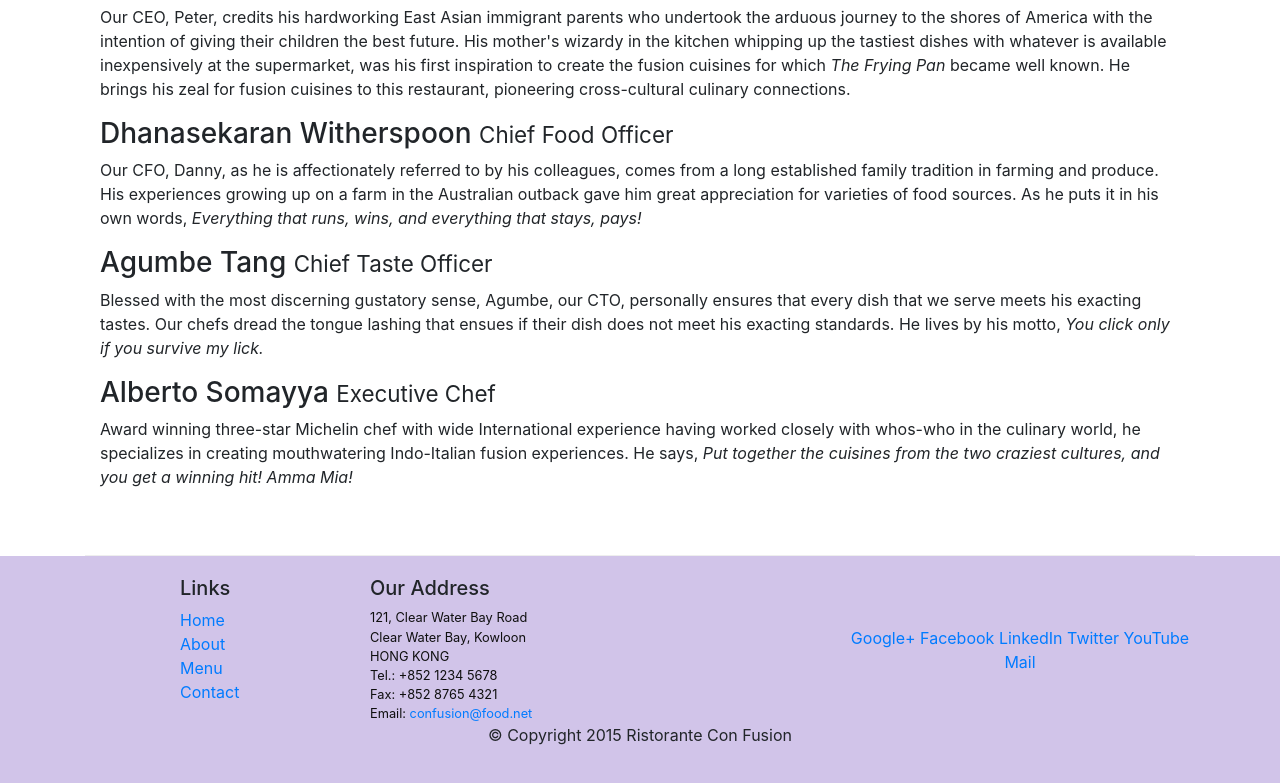
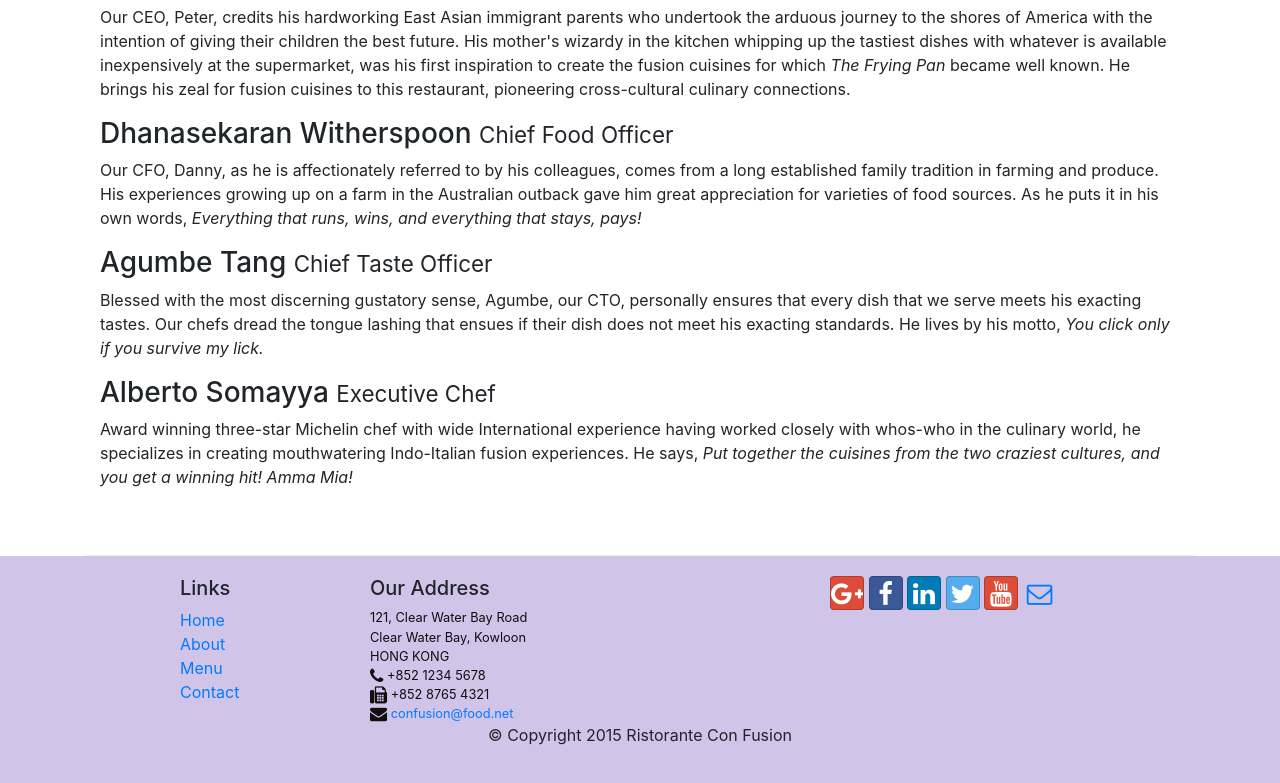
Before and after one commit to ramikko/conFusion, a website: page aboutus.html in a window 1280 px wide. Shown: the part 974-1757 px from the top of the page. Drawn offline with nearby package versions, Linux system fonts and the light colour scheme.

Commit message:
Icon Fonts

```diff
--- a/aboutus.html
+++ b/aboutus.html
@@ -10,7 +10,13 @@
 
     <!-- Bootstrap CSS -->
     <link rel="stylesheet" href="node_modules/bootstrap/dist/css/bootstrap.min.css">
-    <link rel="stylesheet" href="css/styles.css"></head>
+    <link rel="stylesheet" href="css/styles.css">
+    <link rel="stylesheet" href="node_modules/font-awesome/css/font-awesome.min.css">
+    <link rel="stylesheet" href="node_modules/bootstrap-social/bootstrap-social.css">
+
+
+
+</head>
 
 <body>
 
@@ -22,10 +28,10 @@
 		            <a class="navbar-brand" href="./index.html">Ristorante Con Fusion</a>
 		            <div class="collapse navbar-collapse" id="Navbar">
 		                <ul class="navbar-nav mr-auto">
-		                    <li class="nav-item"><a class="nav-link" href="./index.html">Home</a></li>
-		                    <li class="nav-item active"><a class="nav-link" href="#">About</a></li>
-		                    <li class="nav-item"><a class="nav-link" href="#">Menu</a></li>
-		                    <li class="nav-item"><a class="nav-link" href="#">Contact</a></li>
+		                    <li class="nav-item"><a class="nav-link" href="./index.html"><span class="fa fa-home fa-lg"></span> Home</a></li>
+                            <li class="nav-item active"><a class="nav-link" href="./aboutus.html"><span class="fa fa-info fa-lg"></span> About</a></li>
+                            <li class="nav-item"><a class="nav-link" href="#"><span class="fa fa-list fa-lg"></span> Menu</a></li>
+                            <li class="nav-item"><a class="nav-link" href="#"><span class="fa fa-address-card fa-lg"></span> Contact</a></li>
 		                </ul>
 		            </div>
 		        </div>
@@ -98,22 +104,21 @@
                 <div class="col-6 col-sm-5">
                     <h5>Our Address</h5>
                     <address>
-		              121, Clear Water Bay Road<br>
-		              Clear Water Bay, Kowloon<br>
-		              HONG KONG<br>
-		              Tel.: +852 1234 5678<br>
-		              Fax: +852 8765 4321<br>
-		              Email: <a href="mailto:confusion@food.net">confusion@food.net</a>
-		           </address>
+                      121, Clear Water Bay Road<br>
+                      Clear Water Bay, Kowloon<br>
+                      HONG KONG<br>
+                      <i class="fa fa-phone fa-lg"></i> +852 1234 5678<br>
+                      <i class="fa fa-fax fa-lg"></i> +852 8765 4321<br>
+                      <i class="fa fa-envelope fa-lg"></i><a href="mailto:confusion@food.net"> confusion@food.net</a>
+                   </address>
                 </div>
-                <div class="col-sm align-self-center">
-                    <div style="text-align:center">
-                        <a href="http://google.com/+">Google+</a>
-                        <a href="http://www.facebook.com/profile.php?id=">Facebook</a>
-                        <a href="http://www.linkedin.com/in/">LinkedIn</a>
-                        <a href="http://twitter.com/">Twitter</a>
-                        <a href="http://youtube.com/">YouTube</a>
-                        <a href="mailto:">Mail</a>
+                    <div class="text-center">
+                        <a class="btn btn-social-icon btn-google"href="http://google.com/+"><i class="fa fa-google-plus"></i></a>
+                        <a class="btn btn-social-icon btn-facebook" href="http://www.facebook.com"><i class="fa fa-facebook"></i></a>
+                        <a class="btn btn-social-icon btn-linkedin" href="http://www.linkedin.com"><i class="fa fa-linkedin"></i></a>
+                        <a class="btn btn-social-icon btn-twitter" href="http://www.twitter.com"><i class="fa fa-twitter"></i></a>
+                        <a class="btn btn-social-icon btn-google" href="http://www.youtube.com"><i class="fa fa-youtube"></i></a>
+                        <a class="btn btn-social-icon" href="href="mailto"><i class="fa fa-envelope-o"></i></a>
                     </div>
                 </div>
            </div>
--- a/package.json
+++ b/package.json
@@ -15,6 +15,8 @@
   },
   "dependencies": {
     "bootstrap": "^4.0.0",
+    "bootstrap-social": "^5.1.1",
+    "font-awesome": "^4.7.0",
     "jquery": "^3.3.1",
     "popper.js": "^1.12.9"
   },
```
Also changed, not shown: index.html (+18 -18 lines).
